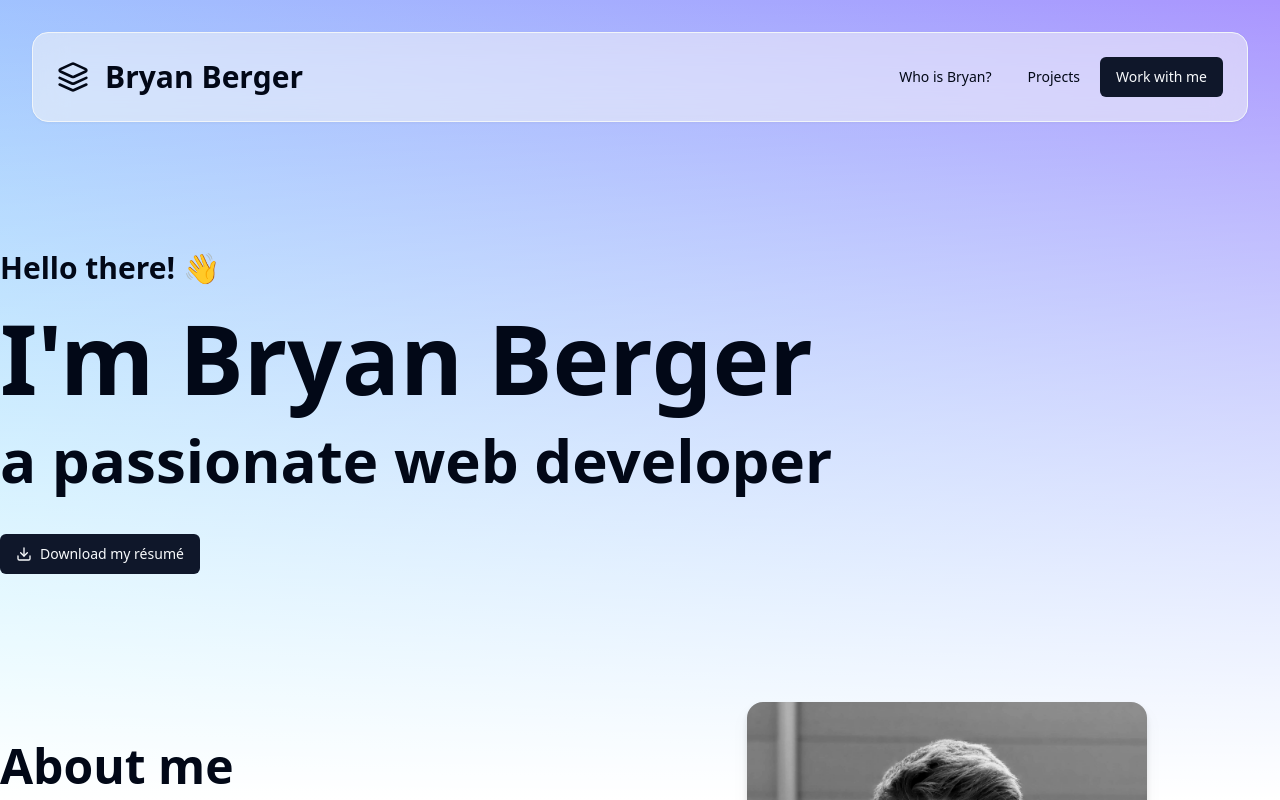
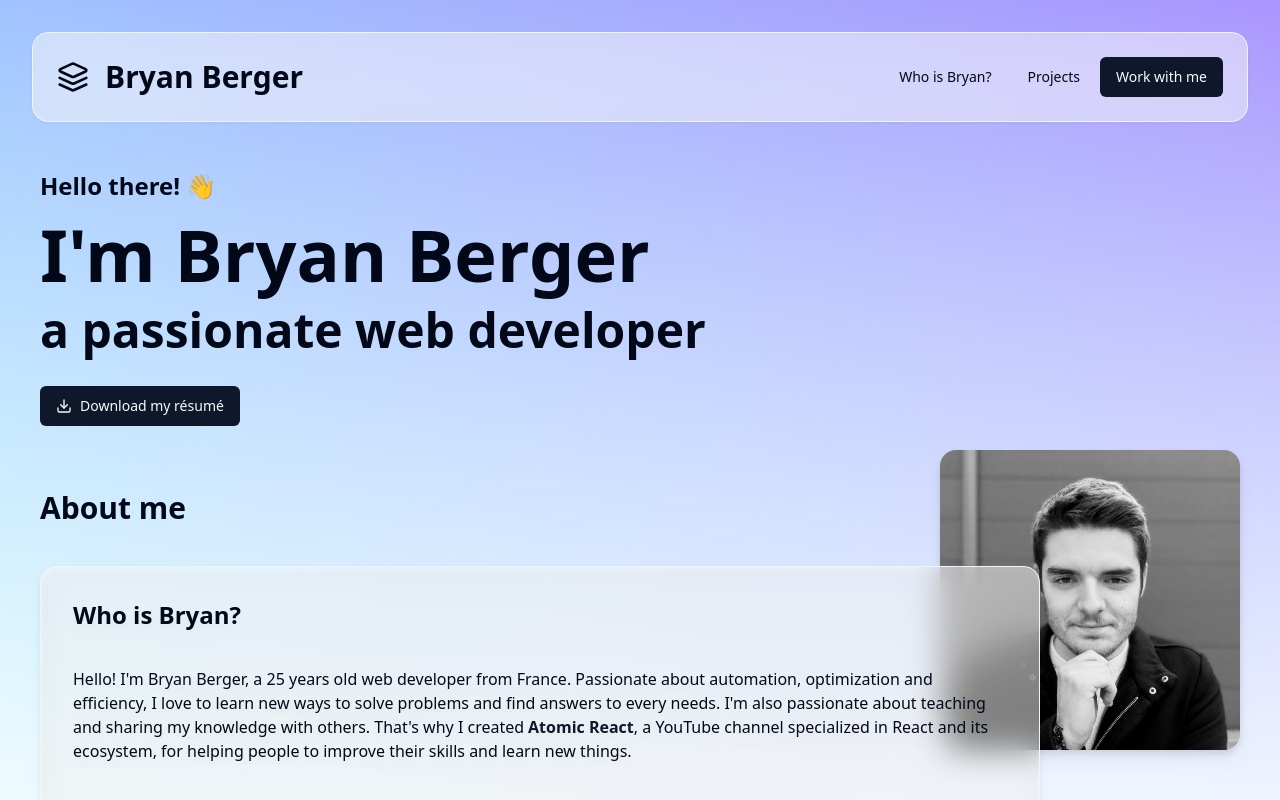
Before and after one commit to BryanBerger98/bryanberger.dev, a Next.js app: page / in a window 1280 px wide. Shown: the top 800 px of the page. Built offline with nearby package versions, Linux system fonts and the light colour scheme.

Commit message:
feat(app): bring responsive design to tablets and laptops

```diff
--- a/app/_components/AboutMe.tsx
+++ b/app/_components/AboutMe.tsx
@@ -23,9 +23,9 @@ const AboutMe = () => {
 			className="grid grid-cols-2 lg:grid-cols-12 grid-rows-6"
 			id="aboutme"
 		>
-			<div className="col-start-1 col-span-2 lg:col-start-1 lg:col-span-8 row-start-1 row-span-6 lg:pt-10">
-				<h3 className="hidden lg:block text-2xl lg:text-5xl font-bold mb-14">About me</h3>
-				<div className="hidden lg:block p-8 border border-slate-100 bg-white/50 backdrop-blur-lg drop-shadow-lg rounded-2xl relative z-20">
+			<div className="!col-start-1 col-span-2 md:col-span-10 2xl:!col-span-9 row-start-1 row-span-6 lg:pt-10">
+				<h3 className="hidden md:block text-2xl lg:text-3xl 2xl:text-5xl font-bold mb-14 lg:mb-10 2xl:mb-14">About me</h3>
+				<div className="hidden md:block p-8 border border-slate-100 bg-white/50 backdrop-blur-lg drop-shadow-lg rounded-2xl relative z-20">
 					<h2 className="text-2xl font-semibold mb-9">Who is Bryan?</h2>
 					<p className="text-sm lg:text-base mb-8">
 						<span className="mr-1">
@@ -65,7 +65,7 @@ const AboutMe = () => {
 					</p>
 				</div>
 			</div>
-			<div className="col-start-1 col-span-2 lg:col-start-8 lg:col-span-4 row-start-1 row-span-5">
+			<div className="col-start-1 col-span-2 md:!col-start-10 md:!col-span-4 2xl:!col-start-9 2xl:!col-span-4 row-start-1 row-span-5">
 				<div className="w-fit h-fit rounded-2xl drop-shadow-lg">
 					<Image
 						alt="Bryan Berger"
--- a/app/layout.tsx
+++ b/app/layout.tsx
@@ -3,7 +3,13 @@ import type { Metadata } from 'next';
 
 export const metadata: Metadata = {
 	title: 'Bryan Berger',
-	description: 'A passionate web developer',
+	description: 'Bryan Berger, a passionate web developer. I build websites and apps with React, Next.js, TypeScript and TailwindCSS.',
+	keywords: 'web, developer, react, next, typescript, javascript',
+	creator: 'Bryan Berger',
+	authors: {
+		name: 'Bryan Berger',
+		url: 'https://bryanberger.dev',
+	},
 };
 
 const RootLayout = ({ children }: {
--- a/app/page.tsx
+++ b/app/page.tsx
@@ -15,18 +15,18 @@ const Home = () => {
 
 	return (
 		<>
-			<div className="py-2 lg:py-8 bg-gradient-to-tr relative from-[#97f0ff] to-[#aa95fe] min-h-[125vh] xs:min-h-[100vh] lg:min-h-screen">
+			<div className="py-2 lg:py-8 bg-gradient-to-tr relative from-[#97f0ff] to-[#aa95fe] min-h-[125vh] xs:min-h-screen lg:min-h-[120vh] 2xl:min-h-screen">
 				<div className="absolute inset-0 bg-gradient-to-t from-white to-transparent">
-					<div className="px-2 lg:px-8 py-2 lg:py-8">
+					<div className="px-2 md:px-8 py-2 md:py-8">
 						<Navbar />
 					</div>
-					<div className="w-full px-2 lg:px-0 lg:container lg:m-auto">
-						<div className="pt-8 lg:pt-24 flex flex-col gap-3 lg:gap-6 mb-6 lg:mb-11">
-							<p className="text-lg lg:text-3xl font-semibold">Hello there! 👋</p>
-							<h1 className="text-3xl lg:text-8xl font-bold">I&apos;m Bryan Berger</h1>
-							<h2 className="text-xl lg:text-6xl font-semibold">a passionate web developer</h2>
+					<div className="w-full px-2 md:px-10 2xl:px-0 lg:container lg:m-auto">
+						<div className="pt-8 md:pt-4 2xl:pt-12 4xl:pt-16 5xl:pt-24 flex flex-col gap-3 lg:gap-4 2xl:gap-6 mb-6 lg:mb-8 2xl:mb-10 5xl:mb-11">
+							<p className="text-lg md:text-xl lg:text-2xl 2xl:text-3xl font-semibold">Hello there! 👋</p>
+							<h1 className="text-3xl md:text-6xl lg:text-7xl 2xl:text-8xl font-bold">I&apos;m Bryan Berger</h1>
+							<h2 className="text-xl md:text-4xl lg:text-5xl 2xl:text-6xl font-semibold">a passionate web developer</h2>
 						</div>
-						<div className="flex gap-4 mb-12 lg:mb-32">
+						<div className="flex gap-4 mb-12 md:mb-20 lg:mb-6 2xl:mb-16 5xl:mb-32">
 							<Button
 								className="gap-2"
 								asChild
@@ -53,7 +53,7 @@ const Home = () => {
 				</div>
 			</div>
 			<div
-				className="px-2 w-full lg:px-0 lg:container lg:m-auto text-center py-8 flex flex-col gap-8"
+				className="px-2 w-full md:px-8 lg:px-0 lg:container lg:m-auto text-center py-8 flex flex-col gap-8"
 				id="projects"
 			>
 				<h2 className="text-3xl lg:text-5xl font-bold">My projects</h2>
--- a/tailwind.config.ts
+++ b/tailwind.config.ts
@@ -14,6 +14,9 @@ const config: Config = {
 			'lg': '1024px',
 			'xl': '1280px',
 			'2xl': '1536px',
+			'3xl': '1792px',
+			'4xl': '2048px',
+			'5xl': '2268px',
 		},
 		container: {
 			center: true,
```
